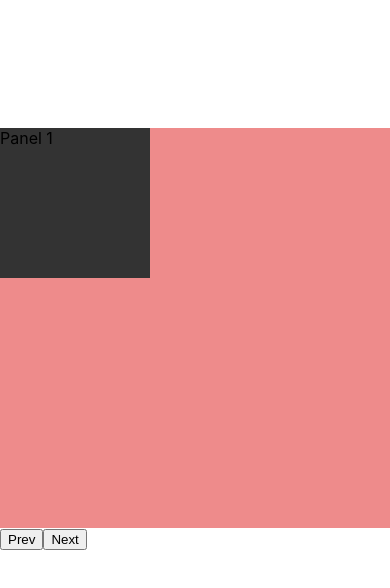
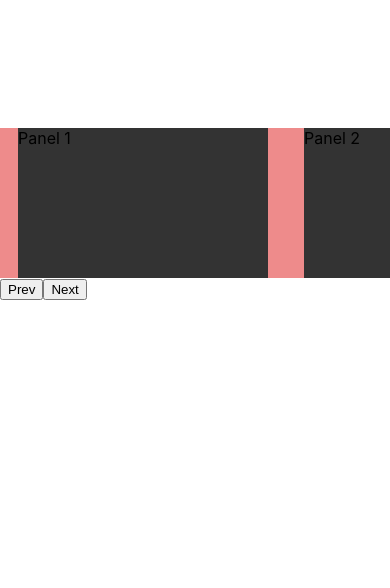
Before and after one commit to marlon307/SlideReact, a Next.js app: page / in a window 390 px wide. Shown: the top 588 px of the page. Built offline with nearby package versions, Linux system fonts and the light colour scheme.

Commit message:
Slide responsive panel move

```diff
--- a/components/Slide.tsx
+++ b/components/Slide.tsx
@@ -20,22 +20,29 @@ function Slide({ children }: Props) {
   const [index, setIndex] = useState(1);
 
   function prev() {
-    const nextindex = slideRef.current?.offsetWidth!;
     setIndex(index - 1);
+
+    const nextindex = slideRef.current?.children[0].children[0].clientWidth!;
     const calRight = nextindex + finishPosition;
     setPositionX(calRight);
     setFinishPosition(calRight);
-
   }
 
   // const teste = [0, 1, 2, 4]
   // teste.splice(2, 0, "Lene");
 
-  // console.log(teste);
+  useEffect(() => {
+    if (children?.length > index) {
+      console.log(slideRef.current?.children[0].children[index].clientWidth);
+    } else {
+      console.log('finish');
+    }
+  }, [index])
 
   function next() {
-    const nextindex = slideRef.current?.offsetWidth!;
     setIndex(index + 1);
+
+    const nextindex = slideRef.current?.children[0].children[0].clientWidth!;
     const calcLeft = -nextindex * index;
     setPositionX(calcLeft);
     setFinishPosition(calcLeft)
--- a/components/style.module.css
+++ b/components/style.module.css
@@ -1,8 +1,8 @@
 .movePanel {
   overflow: hidden;
   display: flex;
-  width: 100%;
-  height: 100%;
+  align-items: center;
+  justify-content: center;
 }
 
 .slide {
@@ -18,8 +18,6 @@
 
 .panel {
   flex: none;
-  width: 100%;
-  height: 100%;
   background: #ff000063;
 }
 
--- a/styles/Home.module.css
+++ b/styles/Home.module.css
@@ -5,7 +5,8 @@
 }
 
 .content {
-  width: 150px;
+  width: 250px;
   height: 150px;
+  margin: 0 18px;
   background: #333;
 }
```
